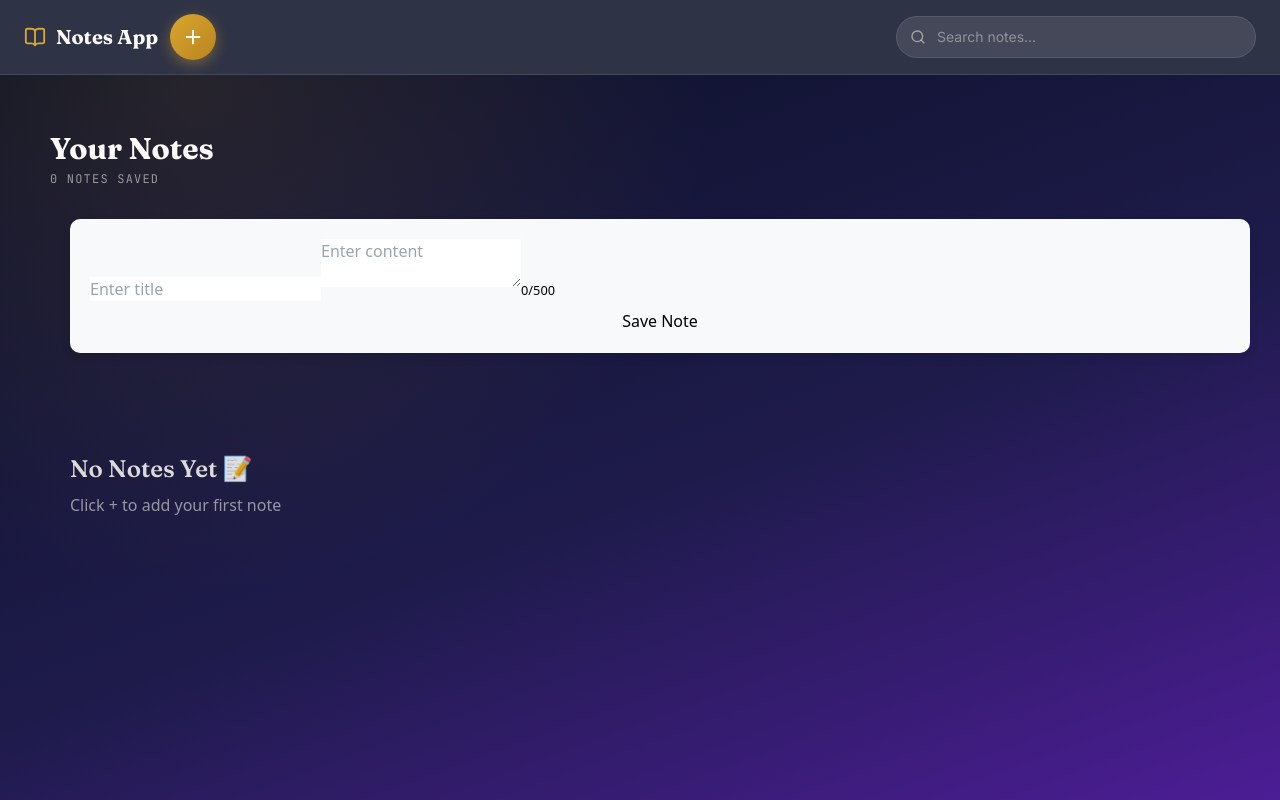
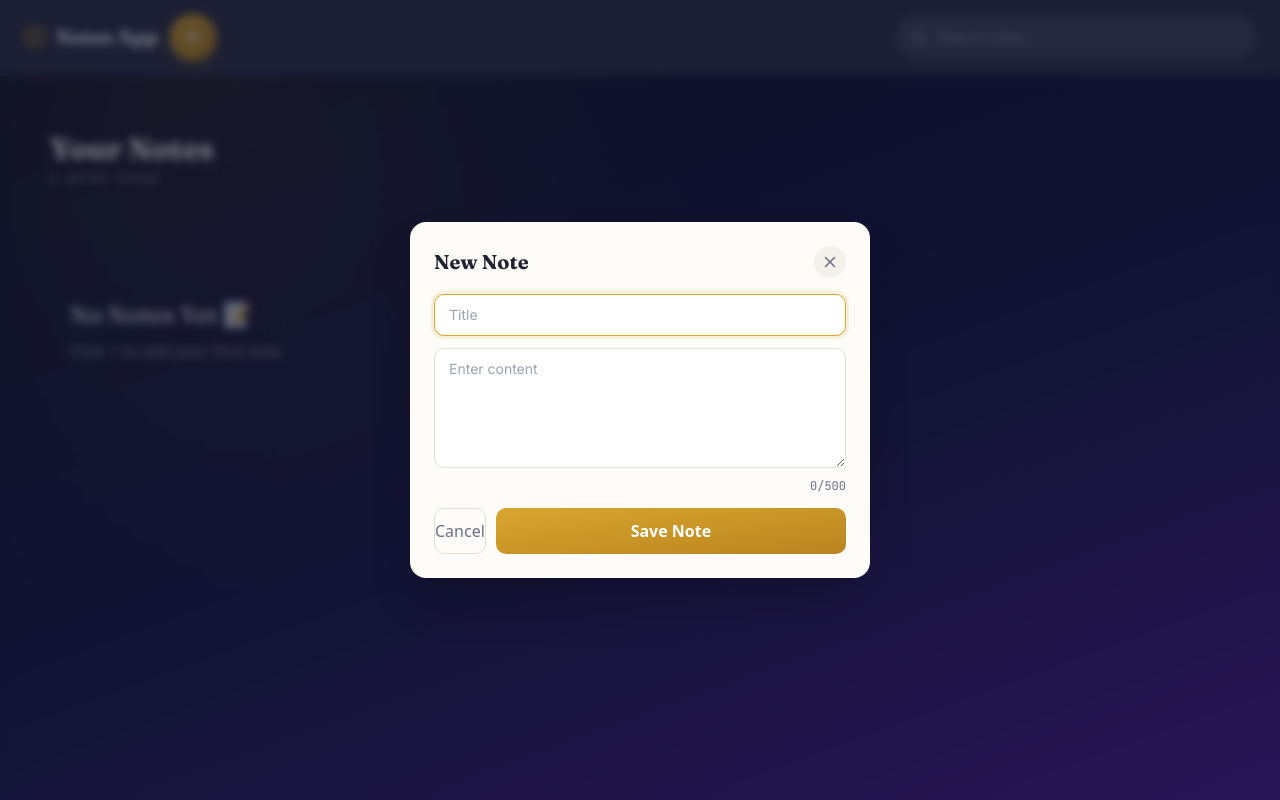
Before and after one commit to jahnavi-spec2/projects-react-js_NotesApp, a React (Create React App) app: page / in a window 1280 px wide. Both pictures are taken after a click on the button "Add new note". Built offline with nearby package versions, Linux system fonts and the light colour scheme.

Commit message:
Improved Noteform with tailwind css

```diff
--- a/src/App.js
+++ b/src/App.js
@@ -51,7 +51,7 @@ function openAddForm(){
 
 function closeForm(){
   setShowForm(false);
-setEditNote(null);
+  setEditNote(null);
 }
 
   useEffect(() => {
@@ -142,14 +142,14 @@ return (
 
 
 {showForm &&
-
+(
 <NoteForm
 addNotes={addNotes}
-setShowForm={setShowForm}
+// setShowForm={setShowForm}
 EditNote={EditNote}
  setNotes={setNotes}
  notes={notes}
-   setEditNote={setEditNote} />}
+ onClose={closeForm} />)}
 
 {(!notes || notes.length === 0) ? (
   <div className="ext-center py-20 px-5 text-paper/85">
@@ -173,6 +173,7 @@ EditNote={EditNote}
     {notesToShow.map((note) => (
 
         <NotesCard
+         key={note.id}
           id={note.id}
           title={note.title}
           content={note.content}
--- a/src/Components/NoteForm.js
+++ b/src/Components/NoteForm.js
@@ -1,11 +1,28 @@
- import {useState} from 'react';
+ import {useState,useEffect,useRef} from 'react';
  import { toast } from "react-toastify";
+ import { X } from 'lucide-react';
 
- function NoteForm({addNotes ,setShowForm, EditNote,setNotes, notes, setEditNote}) {
+ const CONTENT_LIMIT = 500;
+
+ function NoteForm({addNotes ,setNotes, EditNote, notes, onClose}) {
 
 const [title,setTitle] =useState(EditNote?.title ||"");
 const [content,setContent]=useState(EditNote?.content ||"");
+const titleRef = useRef(null);
 
+  // Focus the title field as soon as the modal opens
+  useEffect(() => {
+    titleRef.current?.focus();
+  }, []);
+
+   // Let Escape close the modal, same as clicking the backdrop or the X
+  useEffect(() => {
+    function handleKeyDown(e) {
+      if (e.key === "Escape") onClose();
+    }
+    document.addEventListener("keydown", handleKeyDown);
+    return () => document.removeEventListener("keydown", handleKeyDown);
+  }, [onClose]);
 
   function saveNote(){
     if (!title.trim() || !content.trim()) {
@@ -42,45 +59,103 @@ toast.success("Note updated successfully!");
 }
 else{
   addNotes(newNote);
-    toast.success("Note saved successfully!");
+    toast.success("Note saved!");
 }
-setTitle("");
-setContent("");
-setShowForm(false);
-setEditNote(null);
+onClose();
+// setTitle("");
+// setContent("");
+// setShowForm(false);
+// setEditNote(null);
   }
 
+
+  function handleBackdropClick(e) {
+    if (e.target === e.currentTarget) onClose();
+  }
+
+  const counterColor =
+    content.length >= CONTENT_LIMIT
+      ? "text-coral"
+      : content.length > CONTENT_LIMIT * 0.9
+      ? "text-gold"
+      : "text-textMuted";
+
     return (
-        <div className="note-form" style={{ backgroundColor: "#f8f9fa", padding: "20px", borderRadius: "10px", boxShadow: "0 4px 8px rgba(0, 0, 0, 0.1)", width: "100%" , margin: "20px"}}>
+        <div onClick={handleBackdropClick}
+        className="fixed inset-0 z-[1000] flex items-center justify-center p-5
+                 bg-ink950/55 backdrop-blur-sm animate-fade-in">
+          <div
+        role="dialog"
+        aria-modal="true"
+        aria-label={EditNote ? "Edit note" : "New note"}
+        className="w-full max-w-[460px] bg-paper rounded-2xl shadow-2xl p-6 text-left animate-modal-pop"
+      >
+        <div className="flex items-center justify-between mb-4">
+          <h4 className="font-display font-bold text-xl text-textDark m-0">
+            {EditNote ? "Edit Note" : "New Note"}
+          </h4>
+          <button
+            onClick={onClose}
+            aria-label="Close"
+            className="w-8 h-8 rounded-full flex items-center justify-center
+                       bg-[#f4f1ea] text-textMuted hover:bg-[#e8e3d6] hover:text-textDark transition-colors"
+          >
+            <X size={18} />
+          </button>
+        </div>
+
 
             <input
-              className="form-control mb-2"
+            ref={titleRef}
            value={title}
            onChange={(e)=>
             setTitle(e.target.value)
            }
-            placeholder="Enter title"
-
+            placeholder="Title"
+           maxLength={60}
+           className="w-full mb-3 border-[1.5px] border-[#e3ddcc] rounded-[10px] px-3.5 py-2.5  text-sm font-body focus:outline-none focus:border-gold
+                     focus:ring-[3px] focus:ring-gold/15 transition-colors"
             />
 
 
             <textarea
-                 className="form-control mb-2"
+
                  value={content}
+                   maxLength={CONTENT_LIMIT}
                  onChange={(e)=>
                 setContent(e.target.value)
+
             }
-            placeholder="Enter content"/>
-            <small>
-                 {content.length}/500
-            </small>
+            placeholder="Enter content"
+               className="w-full min-h-[120px] resize-y mb-1 border-[1.5px] border-[#e3ddcc] rounded-[10px]
+                     px-3.5 py-2.5 text-sm font-body focus:outline-none focus:border-gold
+                     focus:ring-[3px] focus:ring-gold/15 transition-colors"
+        />
+        <small className={`block text-right font-mono text-xs mb-3.5 ${counterColor}`}>
+          {content.length}/{CONTENT_LIMIT}
+        </small>
 
-            <button className="btn btn-success" style={{ width: "100%" }} onClick={saveNote}>
-                Save Note
+   <div className="flex gap-2.5">
+    <button
+            onClick={onClose}
+            className="border-[1.5px] border-[#e3ddcc] text-textMuted font-medium
+                       rounded-[10px] px-4.5 py-2.5 hover:bg-[#f4f1ea] transition-colors"
+          >
+            Cancel
+          </button>
+
+
+            <button  onCLick={saveNote}
+            className="flex-1 bg-gradient-to-br from-gold to-goldDark text-white font-semibold
+                       rounded-[10px] py-2.5 transition-all
+                       hover:shadow-[0_6px_16px_rgba(217,167,47,0.4)] hover:-translate-y-px">
+               {EditNote ? "Update Note" : "Save Note"}
             </button>
 
+      </div>
+      </div>
+            </div>
 
-        </div>
     )
  }
 export default NoteForm;
```
